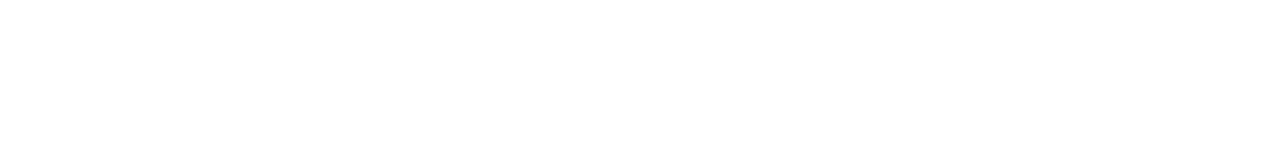
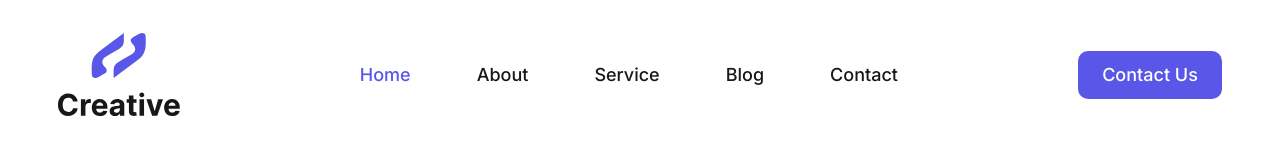
Before and after one commit to faysal-mahamud/creative-agency-landing, a plain HTML site: page index.html in a window 1280 px wide. Drawn offline with Linux system fonts and the light colour scheme.

Commit message:
header part

```diff
--- a/css/style.css
+++ b/css/style.css
@@ -80,3 +80,77 @@ p {
   color: rgba(24, 24, 24, 0.7);
 }
 /* Common css part end */
+
+/* Header part start */
+.site-header {
+  background-color: #ffffff;
+  min-height: 151px;
+  display: flex;
+  align-items: center;
+}
+
+.site-header .navbar {
+  width: 100%;
+  padding: 33px 0 35px;
+}
+
+.site-header .navbar-brand {
+  padding: 0;
+  margin: 0;
+}
+
+.site-header .navbar-toggler {
+  border: none;
+  box-shadow: none;
+}
+
+.site-header .navbar-toggler:focus {
+  box-shadow: none;
+}
+
+.brand-logo {
+  height: 83px;
+  width: auto;
+  display: block;
+}
+
+.nav-links-list {
+  margin: 0 auto;
+  gap: 50px;
+}
+
+.nav-links-list .nav-link {
+  font-size: 18px;
+  font-weight: 500;
+  line-height: 22px;
+  color: #181818;
+  padding: 0;
+}
+
+.nav-links-list .nav-link.active,
+.nav-links-list .nav-link:hover {
+  color: #5956E8;
+}
+
+.btn-brand-purple {
+  background-color: #5956E8;
+  color: #ffffff;
+  font-size: 18px;
+  font-weight: 500;
+  line-height: 22px;
+  padding: 13px 24px;
+  min-width: 144px;
+  height: 48px;
+  border-radius: 10px;
+  border: none;
+  display: inline-flex;
+  align-items: center;
+  justify-content: center;
+  transition: all linear 0.2s;
+}
+
+.btn-brand-purple:hover {
+  background-color: #4744d6;
+  color: #ffffff;
+}
+/* Header part end */
--- a/index.html
+++ b/index.html
@@ -11,6 +11,33 @@
 </head>
 <body>
 
+  <!-- Header part start -->
+  <header class="site-header">
+    <nav class="navbar navbar-expand-lg">
+      <div class="container custom-container">
+        <a class="navbar-brand" href="#home">
+          <img src="images/logo.svg" alt="Creative" class="brand-logo">
+        </a>
+
+        <button class="navbar-toggler" type="button" data-bs-toggle="collapse" data-bs-target="#creativeNav" aria-controls="creativeNav" aria-expanded="false" aria-label="Toggle navigation">
+          <span class="navbar-toggler-icon"></span>
+        </button>
+
+        <div class="collapse navbar-collapse" id="creativeNav">
+          <ul class="navbar-nav nav-links-list">
+            <li class="nav-item"><a class="nav-link active" href="#home">Home</a></li>
+            <li class="nav-item"><a class="nav-link" href="#about">About</a></li>
+            <li class="nav-item"><a class="nav-link" href="#services">Service</a></li>
+            <li class="nav-item"><a class="nav-link" href="#blog">Blog</a></li>
+            <li class="nav-item"><a class="nav-link" href="#contact">Contact</a></li>
+          </ul>
+          <a href="#" class="btn-brand-purple">Contact Us</a>
+        </div>
+      </div>
+    </nav>
+  </header>
+  <!-- Header part end -->
+
 
   <script src="js/bootstrap.bundle.min.js"></script>
 </body>
```
